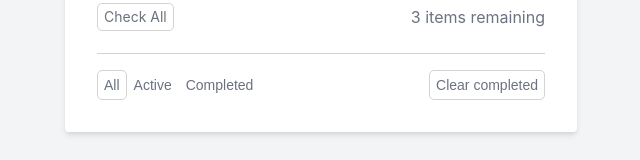
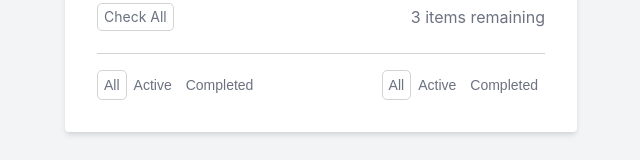
Before and after one commit to WaiYanHeinWillian/React-Ch7-Todo-apps-with-API, a React (Create React App) app: page / in a window 1280 px wide. Shown: the part 361-521 px from the top of the page, without its empty margins (319-959 px from the left). Built offline with nearby package versions, Linux system fonts and the light colour scheme; the HTML template or start-up script is replaced by a standard one.

Commit message:
Ch7-Ep39-api setup and component extraction

```diff
--- a/package.json
+++ b/package.json
@@ -14,6 +14,7 @@
   },
   "scripts": {
     "start": "react-scripts start",
+    "dev": "json-server -w src/data/db.json --port=3001",
     "build": "react-scripts build",
     "test": "react-scripts test",
     "eject": "react-scripts eject"
--- a/src/App.js
+++ b/src/App.js
@@ -1,109 +1,28 @@
 import './reset.css';
 import './App.css';
+import TodoForm from "./components/TodoForm.js"
+import TodoList from "./components/TodoList.js"
+import CheckAllAndRemaining from "./components/CheckAllAndRemaining.js"
+import TodoFilters from "./components/TodoFilters.js"
+import ClearCompletedBtn from "./components/TodoFilters.js"
 
 function App() {
   return (
     <div className="todo-app-container">
       <div className="todo-app">
         <h2>Todo App</h2>
-        <form action="#">
-          <input
-            type="text"
-            className="todo-input"
-            placeholder="What do you need to do?"
-          />
-        </form>
 
-        <ul className="todo-list">
-          <li className="todo-item-container">
-            <div className="todo-item">
-              <input type="checkbox" />
-              <span className="todo-item-label">Finish React Series</span>
-              {/* <input type="text" className="todo-item-input" value="Finish React Series" /> */}
-            </div>
-            <button className="x-button">
-              <svg
-                className="x-button-icon"
-                fill="none"
-                viewBox="0 0 24 24"
-                stroke="currentColor"
-              >
-                <path
-                  strokeLinecap="round"
-                  strokeLinejoin="round"
-                  strokeWidth={2}
-                  d="M6 18L18 6M6 6l12 12"
-                />
-              </svg>
-            </button>
-          </li>
-          <li className="todo-item-container">
-            <div className="todo-item">
-              <input type="checkbox" />
-              <span className="todo-item-label line-through">
-                Go to Grocery
-              </span>
-              {/* <input type="text" className="todo-item-input" value="Go to Grocery" /> */}
-            </div>
-            <button className="x-button">
-              <svg
-                className="x-button-icon"
-                fill="none"
-                viewBox="0 0 24 24"
-                stroke="currentColor"
-              >
-                <path
-                  strokeLinecap="round"
-                  strokeLinejoin="round"
-                  strokeWidth={2}
-                  d="M6 18L18 6M6 6l12 12"
-                />
-              </svg>
-            </button>
-          </li>
-          <li className="todo-item-container">
-            <div className="todo-item">
-              <input type="checkbox" />
-              <span className="todo-item-label">Do other thing</span>
-              {/* <input type="text" className="todo-item-input" value="Do other thing /> */}
-            </div>
-            <button className="x-button">
-              <svg
-                className="x-button-icon"
-                fill="none"
-                viewBox="0 0 24 24"
-                stroke="currentColor"
-              >
-                <path
-                  strokeLinecap="round"
-                  strokeLinejoin="round"
-                  strokeWidth={2}
-                  d="M6 18L18 6M6 6l12 12"
-                />
-              </svg>
-            </button>
-          </li>
-        </ul>
+        <TodoForm/>
 
-        <div className="check-all-container">
-          <div>
-            <div className="button">Check All</div>
-          </div>
+        <TodoList/>
 
-          <span>3 items remaining</span>
-        </div>
+        <CheckAllAndRemaining/>
 
         <div className="other-buttons-container">
-          <div>
-            <button className="button filter-button filter-button-active">
-              All
-            </button>
-            <button className="button filter-button">Active</button>
-            <button className="button filter-button">Completed</button>
-          </div>
-          <div>
-            <button className="button">Clear completed</button>
-          </div>
+        <TodoFilters/>
+
+        <ClearCompletedBtn/>
+
         </div>
       </div>
     </div>
--- /dev/null
+++ b/src/components/CheckAllAndRemaining.js
@@ -0,0 +1,13 @@
+import React from 'react'
+
+export default function CheckAllAndRemaining() {
+  return (
+    <div className="check-all-container">
+          <div>
+            <div className="button">Check All</div>
+          </div>
+
+          <span>3 items remaining</span>
+        </div>
+  )
+}
--- /dev/null
+++ b/src/components/TodoFilters.js
@@ -0,0 +1,13 @@
+import React from 'react'
+
+export default function TodoFilters() {
+  return (
+        <div>
+                <button className="button filter-button filter-button-active">
+                All
+                </button>
+                <button className="button filter-button">Active</button>
+                <button className="button filter-button">Completed</button>
+        </div>
+  )
+}
--- /dev/null
+++ b/src/components/TodoForm.js
@@ -0,0 +1,13 @@
+import React from 'react'
+
+export default function TodoForm() {
+  return (
+    <form action="#">
+          <input
+            type="text"
+            className="todo-input"
+            placeholder="What do you need to do?"
+          />
+        </form>
+  )
+}
--- /dev/null
+++ b/src/components/TodoList.js
@@ -0,0 +1,76 @@
+import React from 'react'
+
+export default function TodoList() {
+  return (
+    <ul className="todo-list">
+          <li className="todo-item-container">
+            <div className="todo-item">
+              <input type="checkbox" />
+              <span className="todo-item-label">Finish React Series</span>
+              {/* <input type="text" className="todo-item-input" value="Finish React Series" /> */}
+            </div>
+            <button className="x-button">
+              <svg
+                className="x-button-icon"
+                fill="none"
+                viewBox="0 0 24 24"
+                stroke="currentColor"
+              >
+                <path
+                  strokeLinecap="round"
+                  strokeLinejoin="round"
+                  strokeWidth={2}
+                  d="M6 18L18 6M6 6l12 12"
+                />
+              </svg>
+            </button>
+          </li>
+          <li className="todo-item-container">
+            <div className="todo-item">
+              <input type="checkbox" />
+              <span className="todo-item-label line-through">
+                Go to Grocery
+              </span>
+              {/* <input type="text" className="todo-item-input" value="Go to Grocery" /> */}
+            </div>
+            <button className="x-button">
+              <svg
+                className="x-button-icon"
+                fill="none"
+                viewBox="0 0 24 24"
+                stroke="currentColor"
+              >
+                <path
+                  strokeLinecap="round"
+                  strokeLinejoin="round"
+                  strokeWidth={2}
+                  d="M6 18L18 6M6 6l12 12"
+                />
+              </svg>
+            </button>
+          </li>
+          <li className="todo-item-container">
+            <div className="todo-item">
+              <input type="checkbox" />
+              <span className="todo-item-label">Do other thing</span>
+              {/* <input type="text" className="todo-item-input" value="Do other thing /> */}
+            </div>
+            <button className="x-button">
+              <svg
+                className="x-button-icon"
+                fill="none"
+                viewBox="0 0 24 24"
+                stroke="currentColor"
+              >
+                <path
+                  strokeLinecap="round"
+                  strokeLinejoin="round"
+                  strokeWidth={2}
+                  d="M6 18L18 6M6 6l12 12"
+                />
+              </svg>
+            </button>
+          </li>
+        </ul>
+  )
+}
--- /dev/null
+++ b/src/data/db.json
@@ -0,0 +1,14 @@
+{
+    "todos" : [
+        {
+            "id" : 1,
+            "title" : "My First Todo",
+            "completed" : false
+        },
+        {
+            "id" : 2,
+            "title" : "My Second Todo",
+            "completed" : false
+        }
+    ]
+}
```
Also changed, not shown: src/components/ClearCompletedBtn.js (added, +9 -0 lines).
